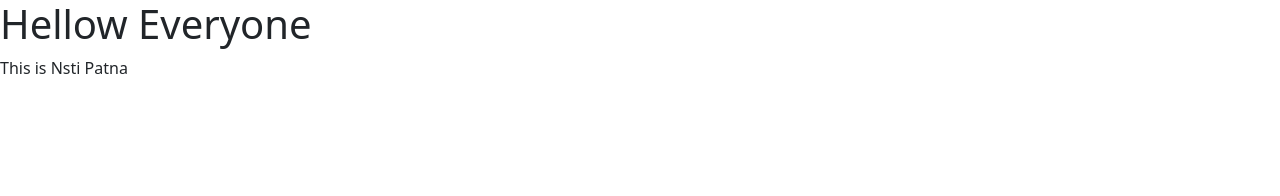
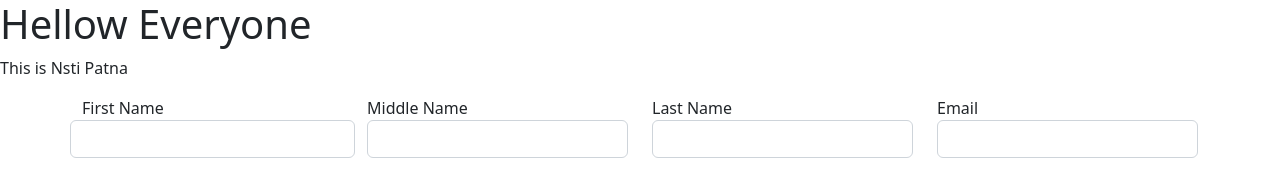
Before and after one commit to mukesh07-ai/node1, a plain HTML site: page index.html in a window 1280 px wide. Drawn offline with nearby package versions, Linux system fonts and the light colour scheme.

Commit message:
Update index.html

```diff
--- a/index.html
+++ b/index.html
@@ -10,6 +10,26 @@
 <body>
     <h1>Hellow Everyone</h1>
     <p>This is Nsti Patna</p>
-
+    <div class="container">
+        <div class="row">
+            <div class="col">
+                <div class="row"><label>First Name</label>
+                <input type="text" class="form-control"></div>
+            </div>
+            <div class="col">
+                <label>Middle Name</label>
+                <input type="text" class="form-control">
+            </div>
+            <div class="col">
+                <label>Last Name</label>
+                <input type="text" class="form-control">
+            </div>
+            <div class="col">
+                <label>Email</label>
+                <input type="text" class="form-control">
+            </div>
+            </div>
+        </div>
+    </div>
 </body>
 </html>
```
